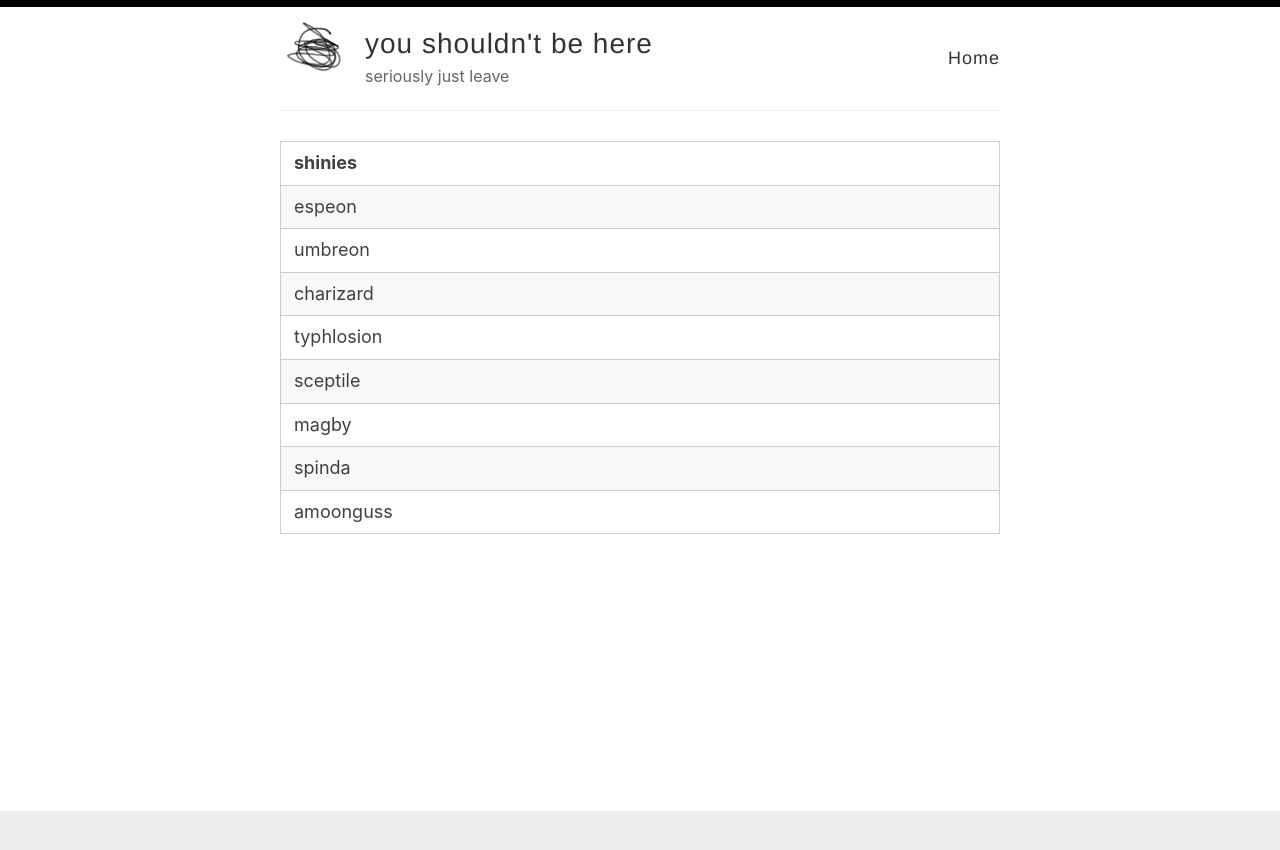
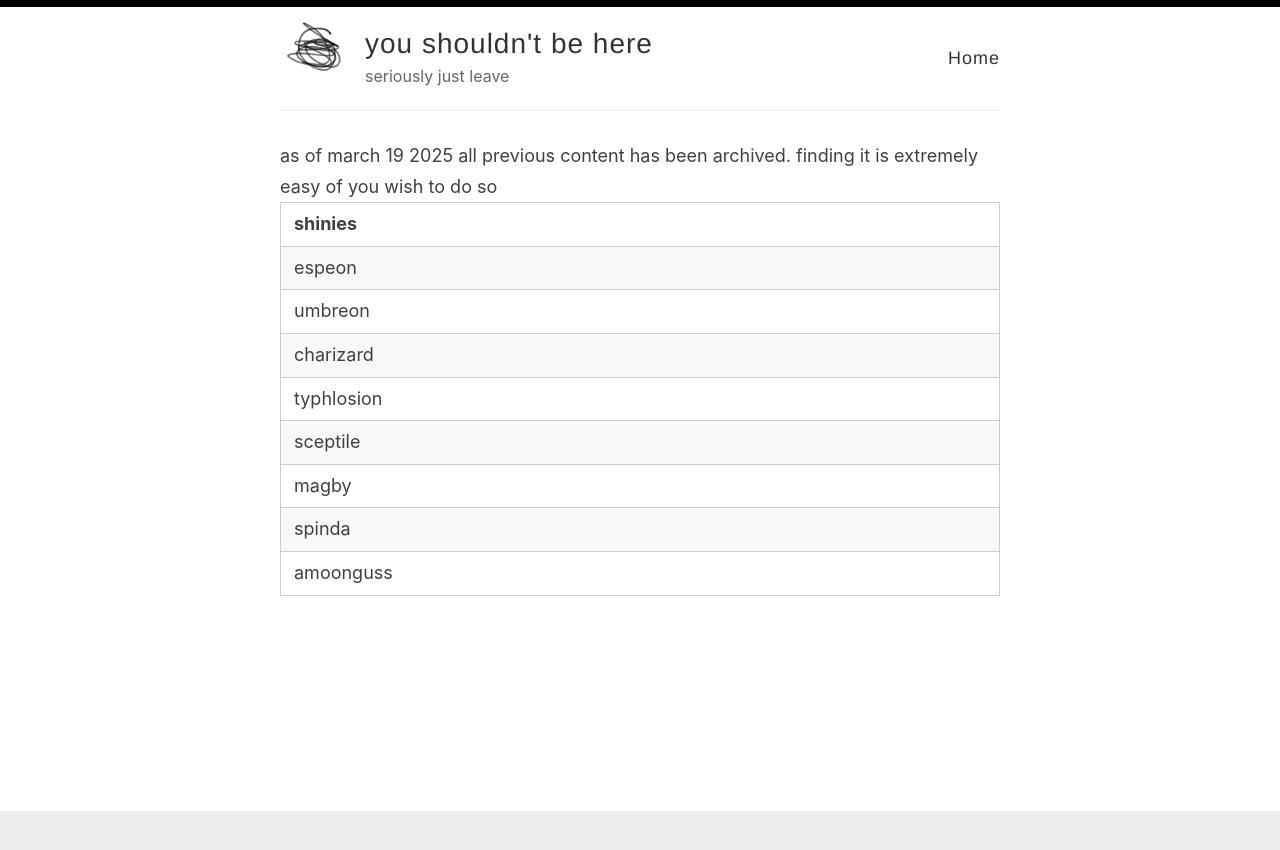
Before and after one commit to jacordobaruiz/hello, a Jekyll site: the page built from index.html, in a window 1280 px wide. Shown: the top 850 px of the page. Built offline with Jekyll 4.4.1, drawn with Linux system fonts in a browser that asks for light colours; the list of posts is cut into pages by our own code.

Commit message:
Update index.html

```diff
--- a/index.html
+++ b/index.html
@@ -3,6 +3,9 @@ layout: page
 title:
 permalink: /
 ---
+as of march 19 2025 all previous content has been archived. finding it is extremely easy of you wish to do so
+
+
 <table border="1" style="width: 100%;">
   <tr>
     <td><strong>shinies</strong></td>
```
